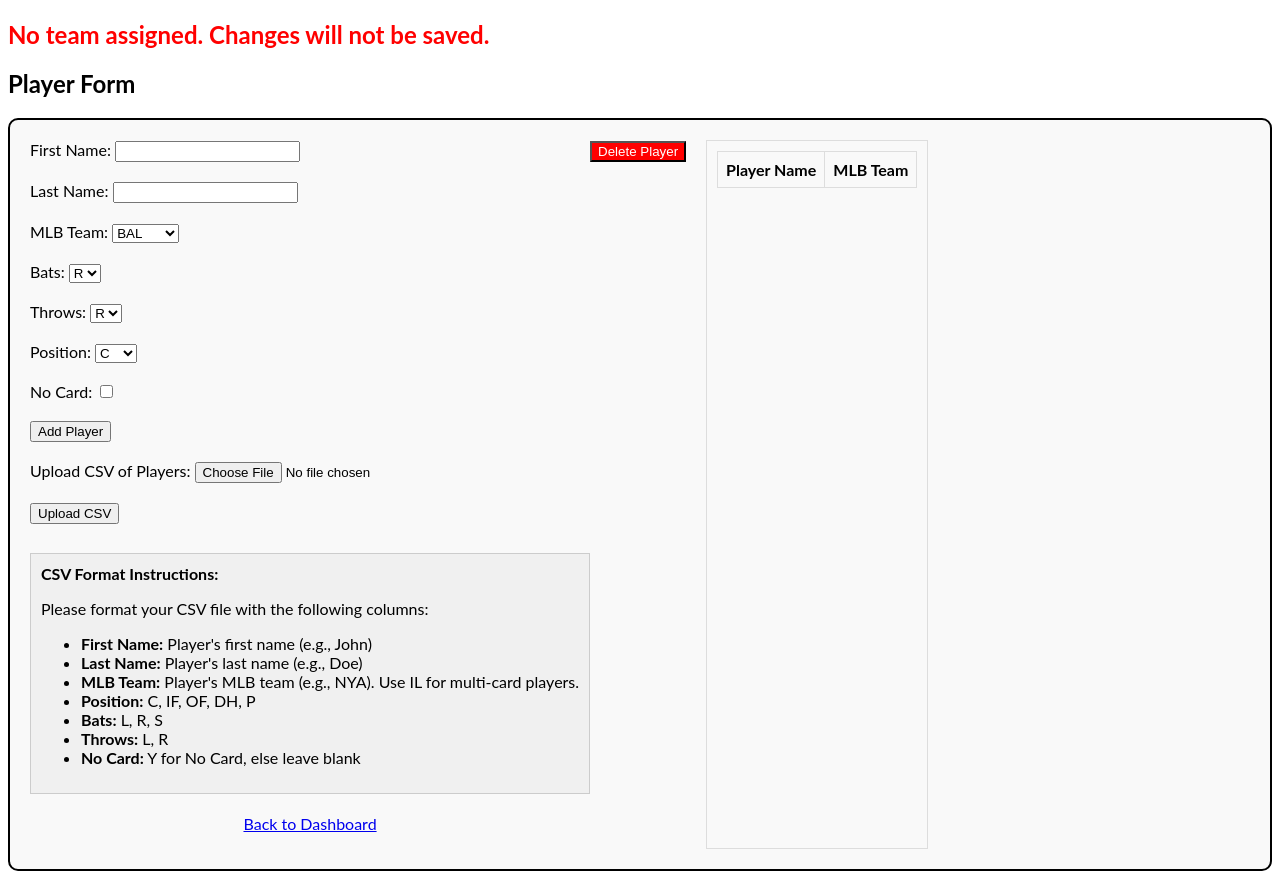
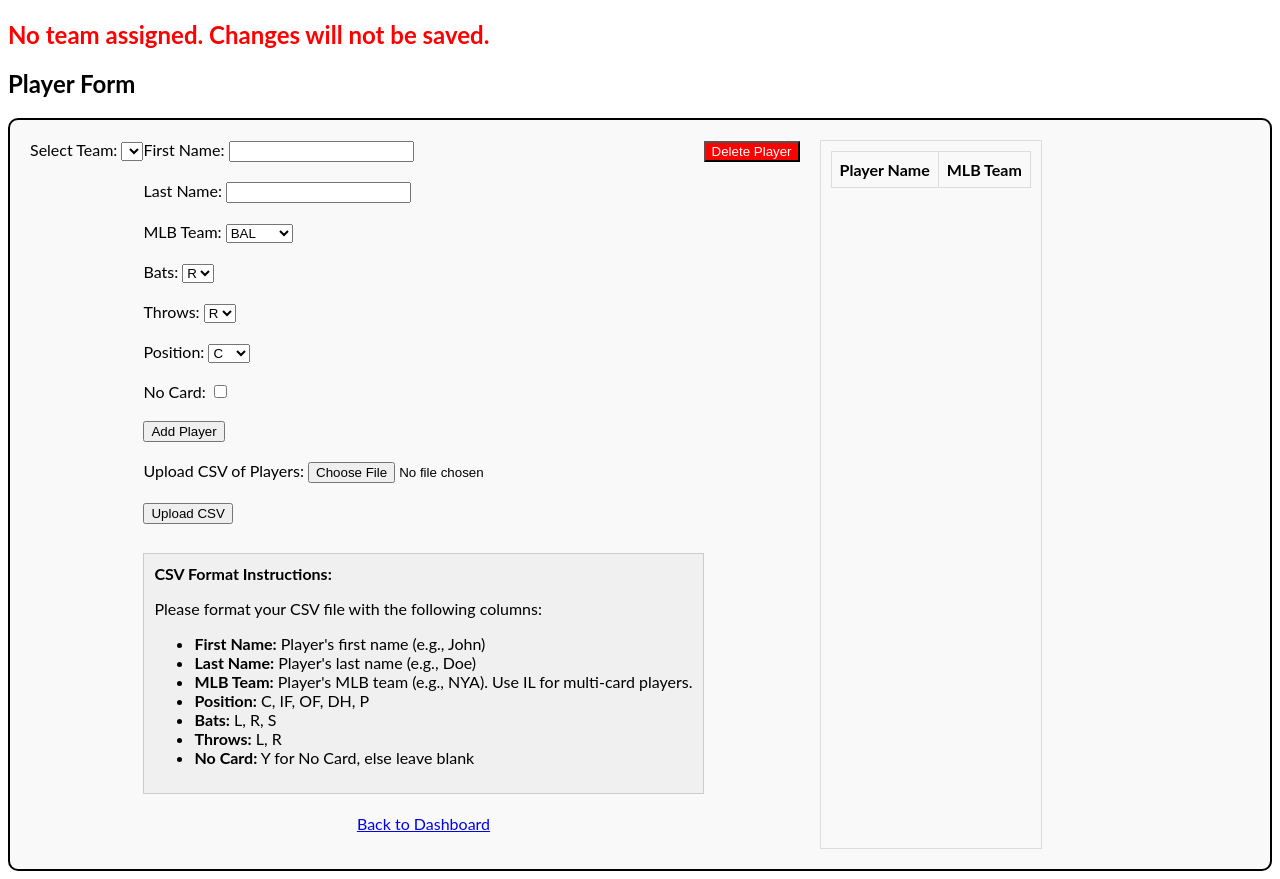
Before and after one commit to randomprecision/stratroster, a PHP site: page /player_form.php in a window 1280 px wide. Run offline with PHP 8.4, Linux system fonts and the light colour scheme; the visitor is signed in with stand-in values (Sample User, id 1); data comes from the database, SQL or seed files in the repository; lists and menus that the app fills with data are empty.

Commit message:
added team selector for admin

```diff
--- a/player_form.php
+++ b/player_form.php
@@ -24,6 +24,10 @@
     $team_assigned = isset($user['team_id']) && $user['team_id'] !== null && $user['team_id'] > 0;
     $user_has_team = $team_assigned ? true : false;
 
+    // Fetch all teams for admin users
+    $teams_stmt = $db->query('SELECT id, team_name FROM teams ORDER BY team_name');
+    $teams = $teams_stmt->fetchAll(PDO::FETCH_ASSOC);
+
     // Define MLB teams
     $mlb_teams = [
         "AL East" => ["BAL", "BOS", "NYA", "TBA", "TOR"],
@@ -39,9 +43,6 @@
     if ($_SERVER['REQUEST_METHOD'] == 'POST' && isset($_POST['delete_player'])) {
         $delete_player_id = $_POST['delete_player_id'];
 
-        // Log the received ID for debugging
-        file_put_contents('debug.log', "Received delete_player_id: " . print_r($delete_player_id, true) . "\n", FILE_APPEND);
-
         // Verify if the ID is set and valid
         if (!empty($delete_player_id)) {
             // Delete the player from the database
@@ -50,23 +51,13 @@
 
             // Check if delete was successful
             if ($deleted) {
-                // Log success for debugging
-                file_put_contents('debug.log', "Player ID $delete_player_id deleted successfully.\n", FILE_APPEND);
                 echo "Player ID $delete_player_id deleted successfully.";
                 exit;
             } else {
-                $error = "Failed to delete player. Please try again.";
-
-                // Log failure for debugging
-                file_put_contents('debug.log', "Failed to delete player ID: $delete_player_id\n", FILE_APPEND);
                 echo "Failed to delete player.";
                 exit;
             }
         } else {
-            $error = "Invalid player ID.";
-
-            // Log invalid ID for debugging
-            file_put_contents('debug.log', "Invalid player ID: $delete_player_id\n", FILE_APPEND);
             echo "Invalid player ID.";
             exit;
         }
@@ -92,7 +83,6 @@
             $is_infielder = $position === 'IF' ? 1 : 0;
             $is_outfielder = $position === 'OF' ? 1 : 0;
             $is_pitcher = $position === 'P' ? 1 : 0;
-
             if (isset($_POST['edit_player_id']) && !empty($_POST['edit_player_id'])) {
                 $edit_player_id = $_POST['edit_player_id'];
 
@@ -100,10 +90,9 @@
                 $update_player_stmt = $db->prepare('UPDATE players SET first_name = ?, last_name = ?, team = ?, bats = ?, throws = ?, is_catcher = ?, is_infielder = ?, is_outfielder = ?, is_pitcher = ?, no_card = ? WHERE id = ?');
                 $updated = $update_player_stmt->execute([$first_name, $last_name, $team, $bats, $throws, $is_catcher, $is_infielder, $is_outfielder, $is_pitcher, $no_card, $edit_player_id]);
 
-                // Check if update was successful
                 if ($updated) {
                     $success = "Player " . htmlspecialchars($first_name) . " " . htmlspecialchars($last_name) . " updated successfully.";
-                    header('Location: ' . $_SERVER['PHP_SELF']); // Redirect to reload the page
+                    header('Location: ' . $_SERVER['PHP_SELF'] . '?team=' . $fantasy_team_id); // Redirect to reload the page
                     exit;
                 } else {
                     $error = "Failed to update player. Please try again.";
@@ -113,10 +102,9 @@
                 $insert_player_stmt = $db->prepare('INSERT INTO players (first_name, last_name, team, bats, throws, is_catcher, is_infielder, is_outfielder, is_pitcher, no_card, fantasy_team_id) VALUES (?, ?, ?, ?, ?, ?, ?, ?, ?, ?, ?)');
                 $inserted = $insert_player_stmt->execute([$first_name, $last_name, $team, $bats, $throws, $is_catcher, $is_infielder, $is_outfielder, $is_pitcher, $no_card, $fantasy_team_id]);
 
-                // Check if insert was successful
                 if ($inserted) {
                     $success = "New player " . htmlspecialchars($first_name) . " " . htmlspecialchars($last_name) . " added successfully.";
-                    header('Location: ' . $_SERVER['PHP_SELF']); // Redirect to reload the page
+                    header('Location: ' . $_SERVER['PHP_SELF'] . '?team=' . $fantasy_team_id); // Redirect to reload the page
                     exit;
                 } else {
                     $error = "Failed to add new player. Please try again.";
@@ -125,6 +113,7 @@
         }
     }
 
+    // Handle CSV upload
     if ($_SERVER['REQUEST_METHOD'] == 'POST' && isset($_POST['upload_csv'])) {
         if (isset($_FILES['csv_file']) && $_FILES['csv_file']['error'] == 0) {
             $csv_file = $_FILES['csv_file']['tmp_name'];
@@ -139,7 +128,6 @@
 
             // Parse the CSV header
             $header = str_getcsv($header);
-
             // Validate CSV format
             $expected_columns = ['First Name', 'Last Name', 'MLB Team', 'Position', 'Bats', 'Throws', 'No Card'];
 
@@ -176,7 +164,6 @@
                     $insert_player_stmt = $db->prepare('INSERT INTO players (first_name, last_name, team, bats, throws, is_catcher, is_infielder, is_outfielder, is_pitcher, no_card, fantasy_team_id) VALUES (?, ?, ?, ?, ?, ?, ?, ?, ?, ?, ?)');
                     $inserted = $insert_player_stmt->execute([$first_name, $last_name, $team, $bats, $throws, $is_catcher, $is_infielder, $is_outfielder, $is_pitcher, $no_card, $fantasy_team_id]);
 
-                // Check if insert was successful
                     if ($inserted) {
                         $success = "CSV uploaded and players added successfully.";
                     } else {
@@ -186,16 +173,18 @@
                     }
                 }
                 fclose($handle);
-            header('Location: ' . $_SERVER['PHP_SELF']); // Redirect to reload the page
+                header('Location: ' . $_SERVER['PHP_SELF'] . '?team=' . $fantasy_team_id); // Redirect to reload the page
                 exit;
             }
         } else {
             $error = "Error uploading CSV file.";
         }
     }
+
     // Fetch the user's team roster again to refresh the list
+    $team_id = isset($_GET['team']) ? $_GET['team'] : $user['team_id'];
     $roster_stmt = $db->prepare('SELECT * FROM players WHERE fantasy_team_id = ? ORDER BY last_name');
-    $roster_stmt->execute([$user['team_id']]);
+    $roster_stmt->execute([$team_id]);
     $roster = $roster_stmt->fetchAll(PDO::FETCH_ASSOC);
 
     function formatPlayerName($player) {
@@ -209,14 +198,12 @@
         return $name;
     }
 ?>
-
 <!DOCTYPE html>
 <html>
 <head>
     <title>Player Form</title>
     <style>
         body {
-
             background-color: <?= htmlspecialchars($background_color) ?>;
             font-family: 'Lato', sans-serif;
         }
@@ -263,7 +250,6 @@
             width: 100%;
             border-collapse: collapse;
         }
-
         .roster-box th, .roster-box td {
             border: 1px solid #ddd;
             padding: 8px;
@@ -275,7 +261,6 @@
         .roster-box tr {
             cursor: pointer;
         }
-
         .roster-box tr:hover {
             background-color: #f1f1f1; /* Optional: Adds a highlight effect on hover */
         }
@@ -291,8 +276,16 @@
     <?php endif; ?>
 
     <div class="form-container">
-        <!-- Existing form elements for adding/editing players -->
-        <!-- Existing form elements for adding/editing players -->
+        <?php if ($user['is_admin']): ?>
+            <form method="GET" id="teamSelectForm">
+                <label for="team">Select Team:</label>
+                <select id="team" name="team" onchange="document.getElementById('teamSelectForm').submit()">
+                    <?php foreach ($teams as $team): ?>
+                        <option value="<?= $team['id'] ?>" <?= $team['id'] == $team_id ? 'selected' : '' ?>><?= htmlspecialchars($team['team_name']) ?></option>
+                    <?php endforeach; ?>
+                </select>
+            </form>
+        <?php endif; ?>
         <form method="POST" enctype="multipart/form-data">
             <label for="first_name">First Name:</label>
             <input type="text" id="first_name" name="first_name" required><br><br>
@@ -365,7 +358,6 @@
             <input type="hidden" id="delete_player_id" name="delete_player_id">
             <button type="button" id="deleteButton" style="background-color: red; color: white;">Delete Player</button>
         </form>
-
         <!-- Rest of the roster box code -->
         <div class="roster-box">
             <table>
@@ -385,7 +377,6 @@
     </div>
 </body>
 </html>
-
 <script>
 document.addEventListener('DOMContentLoaded', function () {
     const userHasTeam = <?= json_encode($user_has_team) ?>;
@@ -428,7 +419,6 @@
     const roster = <?= json_encode($roster) ?>;
     loadRoster(roster);
 });
-
 function loadRoster(roster) {
     const positions = ['C', 'IF', 'OF', 'DH', 'P'];
     positions.forEach(position => {
@@ -486,10 +476,11 @@
     document.getElementById('throws').value = player.throws;
     document.getElementById('position').value = player.is_catcher ? 'C' : player.is_infielder ? 'IF' : player.is_outfielder ? 'OF' : player.is_dh ? 'DH' : player.is_pitcher ? 'P' : '';
     document.getElementById('no_card').checked = player.no_card === 1;
-        document.getElementById('submit-btn').innerText = 'Add Player';
+    document.getElementById('submit-btn').innerText = 'Update Player';
     document.getElementById('delete_player_id').value = player.id; // Set player ID for deletion
     document.getElementById('edit_player_id').value = player.id; // Set player ID for editing
 }
+
 function toggleRequired() {
     const csvFile = document.getElementById('csv_file');
     const firstName = document.getElementById('first_name');
```
Lines whose indentation alone changed are shown as unchanged.
